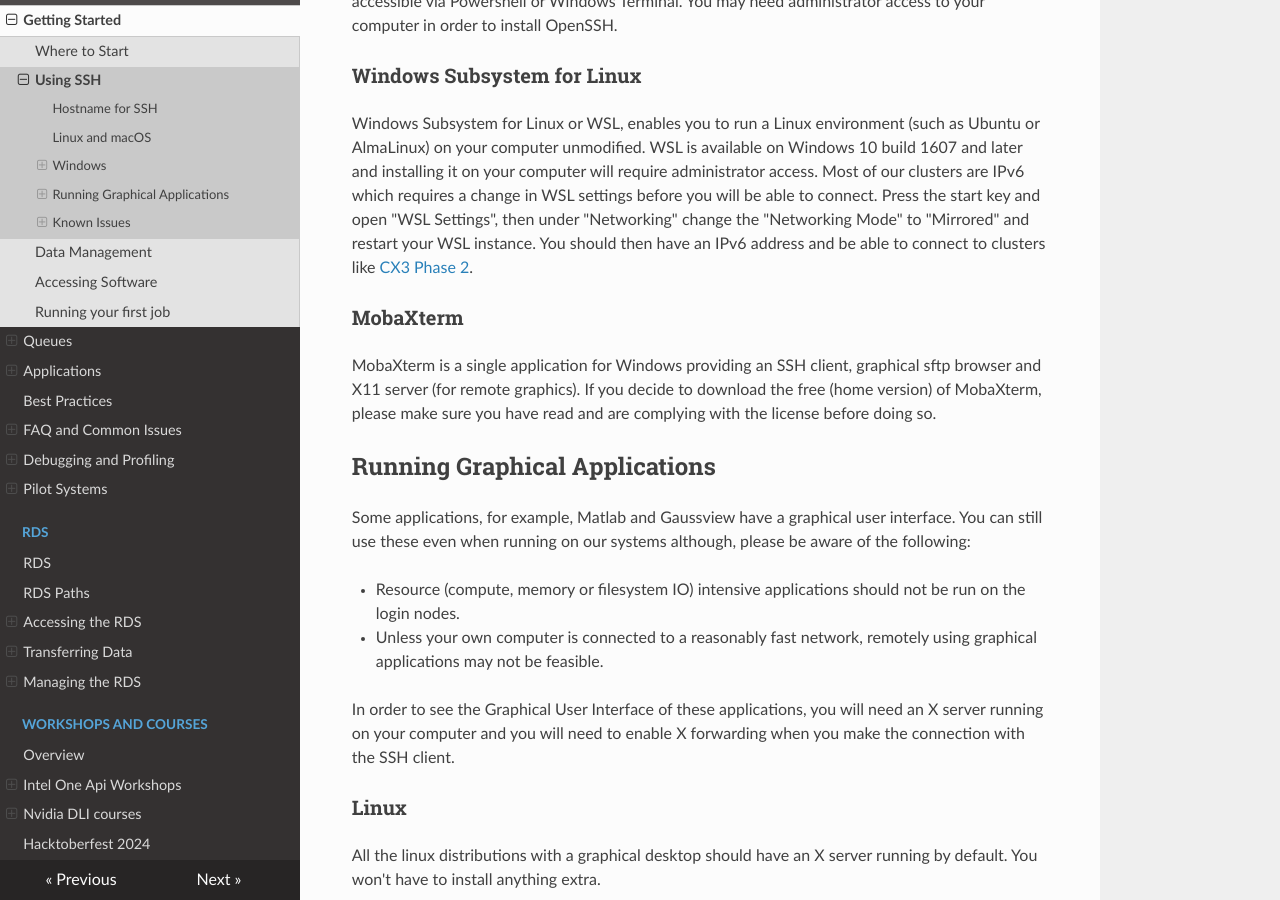
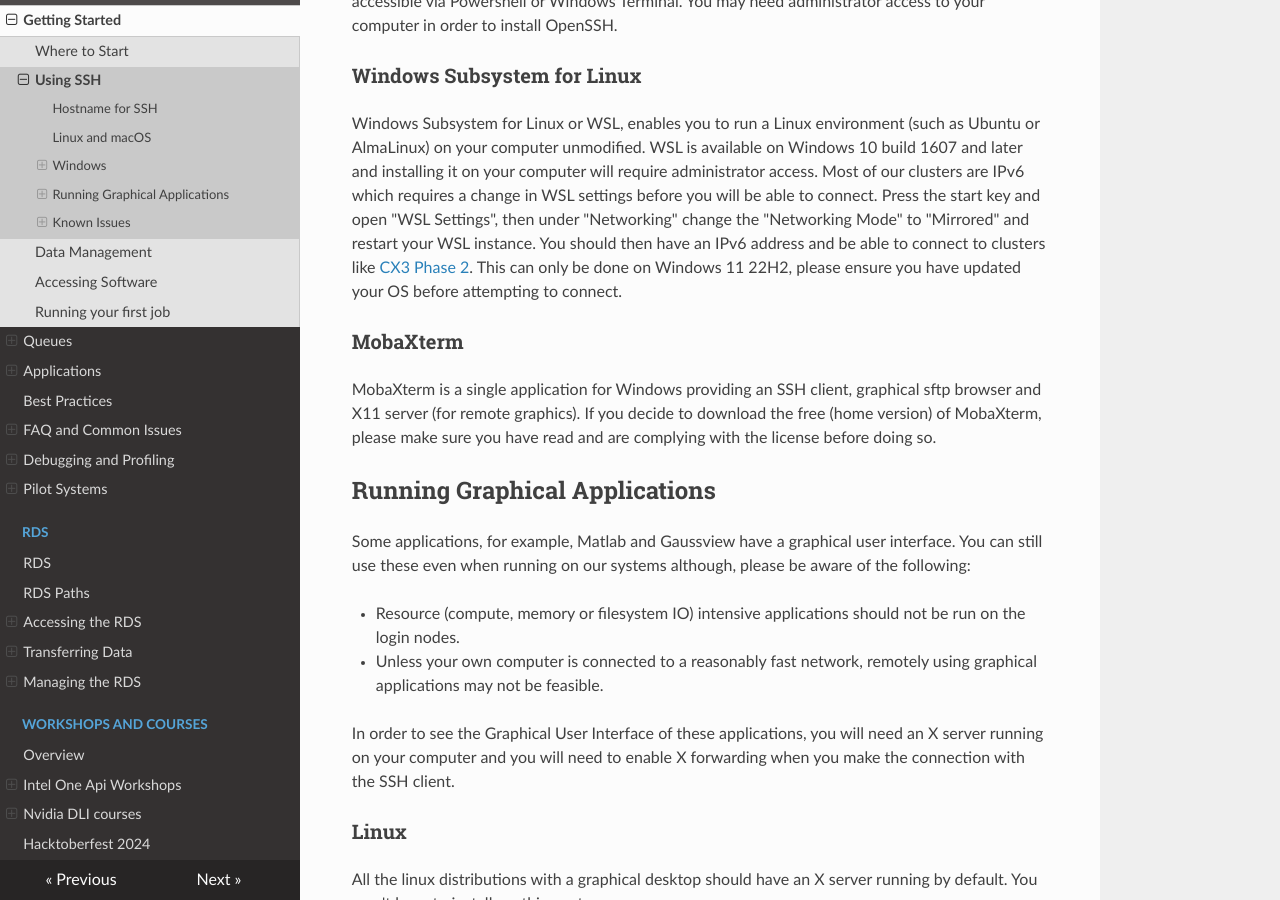
Before and after one commit to ImperialCollegeLondon/icl-rcs-user-guide, an MkDocs documentation site: the page built from docs/hpc/getting-started/using-ssh.md, in a window 1280 px wide and 900 px high, scrolled down 1150 px. Built offline with MkDocs 1.6.1, drawn with Linux system fonts in a browser that asks for light colours; nearby versions of some CDN libraries.

Commit message:
Users need 22H2

```diff
--- a/docs/hpc/getting-started/using-ssh.md
+++ b/docs/hpc/getting-started/using-ssh.md
@@ -36,7 +36,7 @@ As of Window 10 (build 1809 and later) an OpenSSH client can be installed on Win
 
 ### Windows Subsystem for Linux
 
-Windows Subsystem for Linux or WSL, enables you to run a Linux environment (such as Ubuntu or AlmaLinux) on your computer unmodified. WSL is available on Windows 10 build 1607 and later and installing it on your computer will require administrator access. Most of our clusters are IPv6 which requires a change in WSL settings before you will be able to connect. Press the start key and open "WSL Settings", then under "Networking" change the "Networking Mode" to "Mirrored" and restart your WSL instance. You should then have an IPv6 address and be able to connect to clusters like [CX3 Phase 2](../pilot/cx3-phase2.md).
+Windows Subsystem for Linux or WSL, enables you to run a Linux environment (such as Ubuntu or AlmaLinux) on your computer unmodified. WSL is available on Windows 10 build 1607 and later and installing it on your computer will require administrator access. Most of our clusters are IPv6 which requires a change in WSL settings before you will be able to connect. Press the start key and open "WSL Settings", then under "Networking" change the "Networking Mode" to "Mirrored" and restart your WSL instance. You should then have an IPv6 address and be able to connect to clusters like [CX3 Phase 2](../pilot/cx3-phase2.md). This can only be done on Windows 11 22H2, please ensure you have updated your OS before attempting to connect.
 
 ### MobaXterm
 
```
